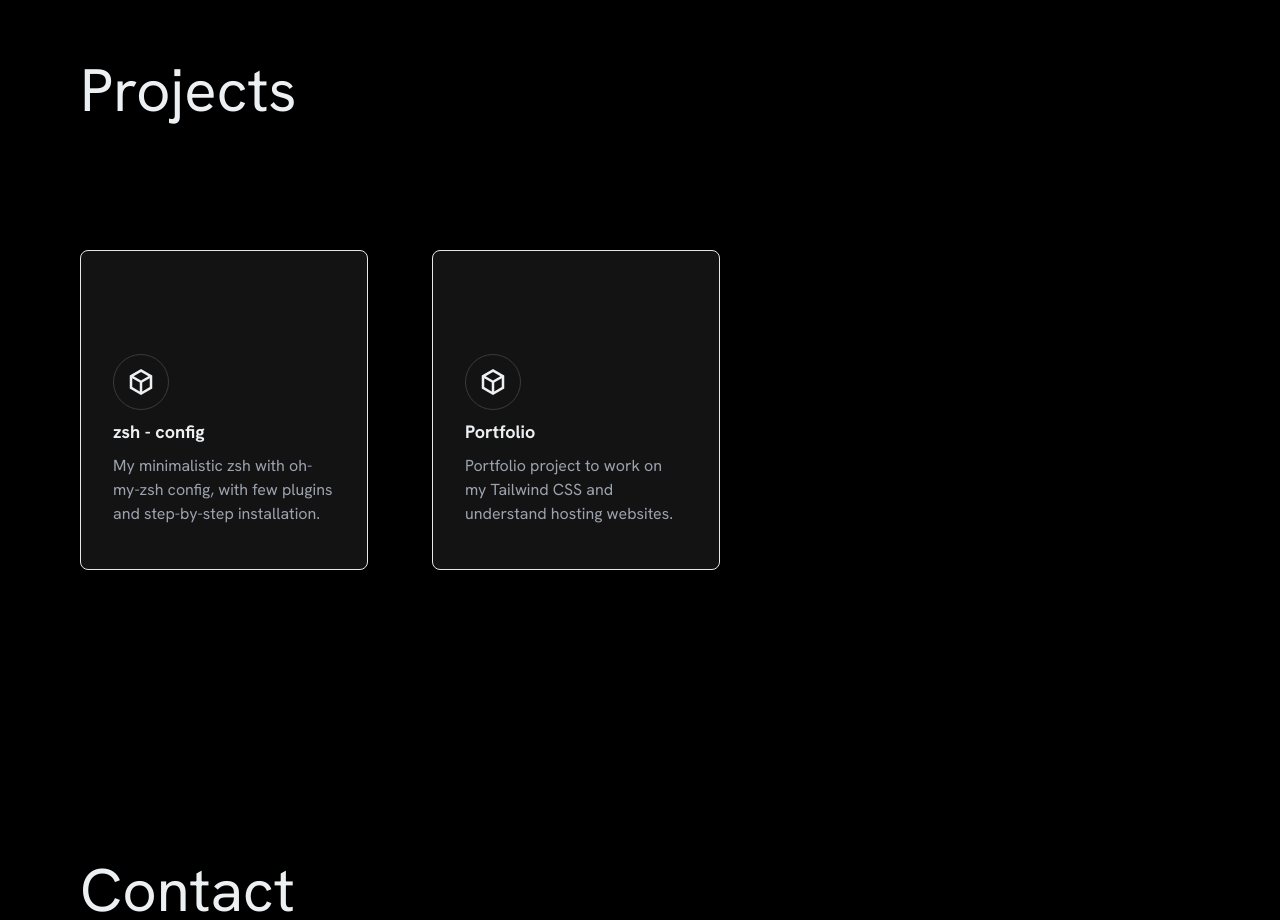
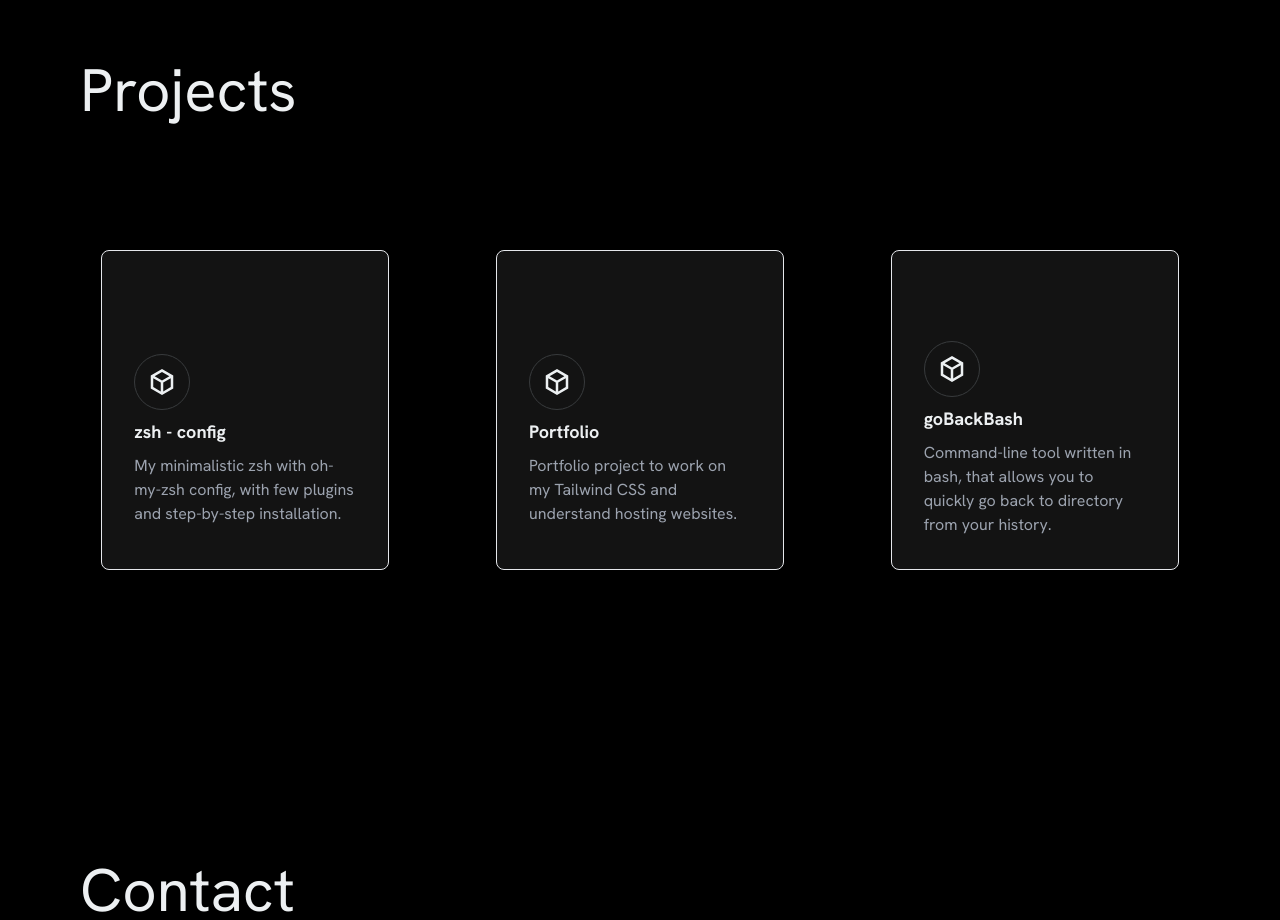
Before and after one commit to all0ver/portfolio, a website: page src/index.html in a window 1280 px wide. Shown: the part 1960-2880 px from the top of the page. Drawn offline with Linux system fonts and the light colour scheme.

Commit message:
fix projects styling

```diff
--- a/index.html
+++ b/src/index.html
@@ -4,8 +4,8 @@
 <head>
   <meta charset="UTF-8">
   <meta name="viewport" content="width=device-width, initial-scale=1.0">
-  <link href="src/output.css" rel="stylesheet">
-  <link rel="shortcut icon" href="/src/img/favicon.png" type="image/x-icon">
+  <link href="output.css" rel="stylesheet">
+  <link rel="shortcut icon" href="img/favicon.png" type="image/x-icon">
   <style>
     @import url('https://fonts.googleapis.com/css2?family=Hanken+Grotesk:ital,wght@0,100..900;1,100..900&display=swap');
 
@@ -88,7 +88,9 @@
     @keyframes open {
       from {
         transform: rotate(0);
-      } to {
+      }
+
+      to {
         transform: rotate(45deg);
       }
     }
@@ -96,27 +98,33 @@
     @keyframes open-2 {
       from {
         transform: rotate(0);
-      } to {
+      }
+
+      to {
         transform: rotate(-45deg);
       }
     }
 
-    .custom-hamburger-animation > :nth-child(3){
+    .custom-hamburger-animation> :nth-child(3) {
       animation: open 0.25s ease-out;
       transform: rotate(45deg);
       position: relative;
       margin-top: 1.25rem;
     }
 
-    .custom-hamburger-animation > :nth-child(1) {
+    .custom-hamburger-animation> :nth-child(1) {
       animation: open-2 0.25s ease-out;
       transform: rotate(-45deg);
       position: absolute;
       margin-top: 1.25rem;
     }
 
-    .custom-hamburger-animation > :nth-child(2) {
+    .custom-hamburger-animation> :nth-child(2) {
       display: none;
+    }
+
+    .custom-grid {
+      grid-template-columns: repeat(auto-fit, minmax(18rem, 1fr));
     }
   </style>
 
@@ -194,7 +202,7 @@
     <div
       class="flex-1 w-full h-full grid grid-cols-2 gap-4 grid-rows-2 max-[800px]:grid-cols-1 max-[800px]:grid-rows-none">
       <div class="flex justify-center items-center">
-        <img src="src/img/person.svg" alt="person" class="custom-filter h-32">
+        <img src="img/person.svg" alt="person" class="custom-filter h-32">
       </div>
       <div class="flex flex-col justify-center">
         <p class="py-2">
@@ -228,23 +236,24 @@
           linkedin: https://www.svgrepo.com/svg/521725/linkedin
           instagram: https://www.svgrepo.com/svg/521711/instagram
         -->
-        <a href="https://github.com/all0ver" class="h-fit"><img class="h-16 custom-filter" src="src/img/github.svg"
+        <a href="https://github.com/all0ver" class="h-fit"><img class="h-16 custom-filter" src="img/github.svg"
             alt="github"></a>
         <a href="https://www.linkedin.com/in/mateusz-karpi%C5%84ski-2911a6264/" class="h-fit"><img
-            class="h-16 custom-filter" src="src/img/linkedin.svg" alt="linkedin"></a>
+            class="h-16 custom-filter" src="img/linkedin.svg" alt="linkedin"></a>
         <a href="https://www.instagram.com/m.karpinski_/" class="h-fit"><img class="h-16 custom-filter"
-            src="src/img/instagram.svg" alt="instagram"></a>
+            src="img/instagram.svg" alt="instagram"></a>
       </div>
     </div>
   </div>
   <div class="min-h-screen mx-5 lg:mx-20 sm:mx-10 py-20 flex flex-col" id="projects">
     <h2 class="lg:text-6xl md:text-5xl sm:text-4xl text-3xl">Projects</h2>
-    <div class="w-full flex-1 flex items-center flex-wrap gap-16 py-16">
 
-      <a href="https://github.com/all0ver/zsh" target="_blank">
+    <div class="w-full flex-1 grid custom-grid place-items-center gap-16 py-16">
+
+      <a href="https://github.com/all0ver/zsh" target="_blank" class="w-fit">
         <div class="h-80 w-72 border p-8 rounded-lg bg-[#131313] flex flex-col">
           <div class="basis-1/2 flex items-end">
-            <img src="/src/img/project.svg" alt="project" class="custom-filter h-14 w-14 border rounded-full p-3">
+            <img src="img/project.svg" alt="project" class="custom-filter h-14 w-14 border rounded-full p-3">
           </div>
           <div class="basis-1/2">
             <p class="flex items-end text-lg font-bold py-2">zsh - config</p>
@@ -254,10 +263,10 @@
         </div>
       </a>
 
-      <a href="https://github.com/all0ver/zsh" target="_blank">
+      <a href="https://github.com/all0ver/zsh" target="_blank" class="w-fit">
         <div class="h-80 w-72 border p-8 rounded-lg bg-[#131313] flex flex-col">
           <div class="basis-1/2 flex items-end">
-            <img src="/src/img/project.svg" alt="project" class="custom-filter h-14 w-14 border rounded-full p-3">
+            <img src="img/project.svg" alt="project" class="custom-filter h-14 w-14 border rounded-full p-3">
           </div>
           <div class="basis-1/2">
             <p class="flex items-end text-lg font-bold py-2">Portfolio</p>
@@ -265,7 +274,21 @@
           </div>
         </div>
       </a>
+
+      <a href="https://github.com/all0ver/goBackBash" target="_blank" class="w-fit">
+        <div class="h-80 w-72 border p-8 rounded-lg bg-[#131313] flex flex-col">
+          <div class="basis-1/2 flex items-end">
+            <img src="img/project.svg" alt="project" class="custom-filter h-14 w-14 border rounded-full p-3">
+          </div>
+          <div class="basis-1/2">
+            <p class="flex items-end text-lg font-bold py-2">goBackBash</p>
+            <p class="text-gray-400">Command-line tool written in bash, that allows you to quickly go back to directory from your history.</p>
+          </div>
+        </div>
+      </a>
+
     </div>
+
   </div>
   <div class="min-h-screen mx-5 lg:mx-20 sm:mx-10 pt-20 flex flex-col" id="contact">
     <h2 class="lg:text-6xl md:text-5xl sm:text-4xl text-3xl">Contact</h2>
```
Also changed, not shown: src/output.css.
